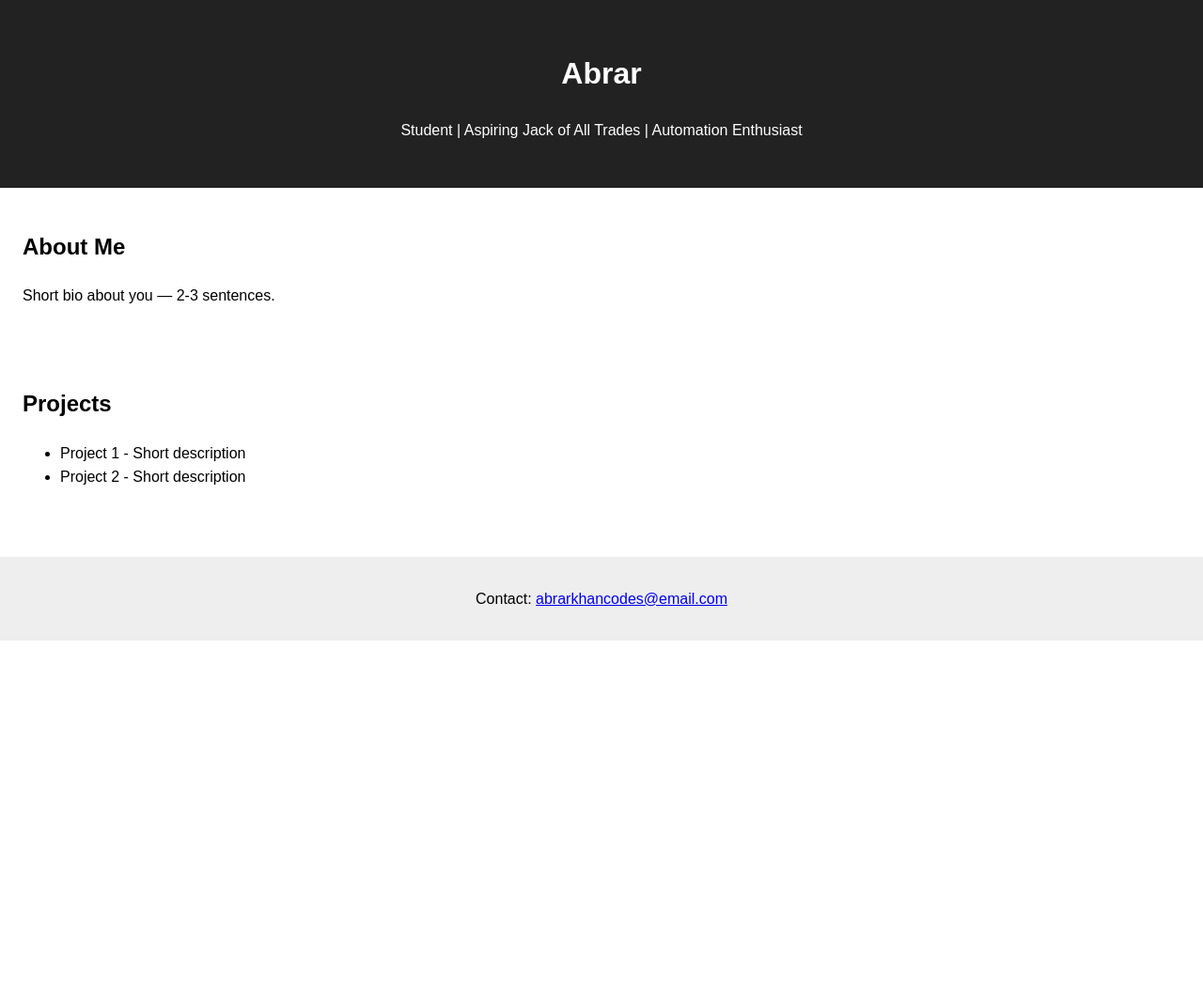
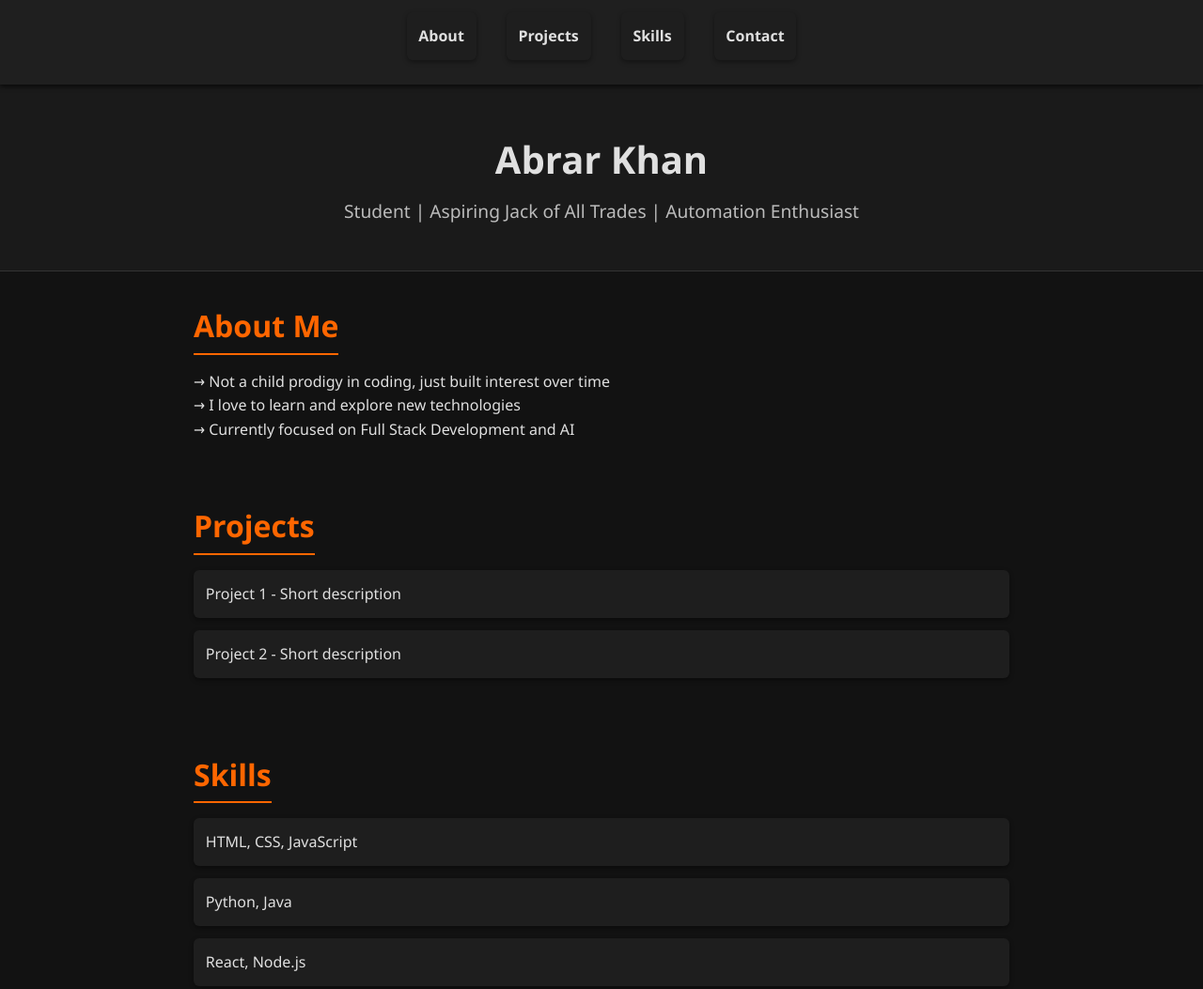
Before and after one commit to abrarkhancodes/my-portfolio, a plain HTML site: page index.html in a window 1280 px wide. Shown: the top 1053 px of the page at 94% size. Before the commit the page ends 800 px from the top, so only its background shows below. Drawn offline with Linux system fonts and the light colour scheme.

Commit message:
updated view mode and added scroll reveal

```diff
--- a/index.html
+++ b/index.html
@@ -3,21 +3,39 @@
 <head>
   <meta charset="UTF-8" />
   <meta name="viewport" content="width=device-width, initial-scale=1.0" />
-  <title>Welcome to my Portfolio</title>
+  <title>Abrar Khan | Portfolio</title>
   <link rel="stylesheet" href="style.css" />
 </head>
 <body>
+
+<!-- Navigation Bar -->
+<nav>
+  <ul>
+    <li><a href="#about">About</a></li>
+    <li><a href="#projects">Projects</a></li>
+    <li><a href="#skills">Skills</a></li>
+    <li><a href="#contact">Contact</a></li>
+  </ul>
+</nav>
+
+  <!-- Header -->
   <header>
-    <h1>Abrar</h1>
+    <h1>Abrar Khan</h1>
     <p>Student | Aspiring Jack of All Trades | Automation Enthusiast</p>
   </header>
 
-  <section>
+  <!-- About Section -->
+  <section id="about" class="reveal">
     <h2>About Me</h2>
-    <p>Short bio about you — 2-3 sentences.</p>
+    <p>
+      → Not a child prodigy in coding, just built interest over time<br>
+      → I love to learn and explore new technologies<br>
+      → Currently focused on Full Stack Development and AI
+    </p>
   </section>
 
-  <section>
+  <!-- Projects Section -->
+  <section id="projects" class="reveal">
     <h2>Projects</h2>
     <ul>
       <li>Project 1 - Short description</li>
@@ -25,8 +43,26 @@
     </ul>
   </section>
 
-  <footer>
-    <p>Contact: <a href="gmail.com">abrarkhancodes@email.com</a></p>
+  <!-- Skills Section -->
+  <section id="skills" class="reveal">
+    <h2>Skills</h2>
+    <ul>
+      <li>HTML, CSS, JavaScript</li>
+      <li>Python, Java</li>
+      <li>React, Node.js</li>
+      <li>AI and Machine Learning Basics</li>
+    </ul>
+  </section>
+
+  <!-- Footer -->
+  <footer id="contact" class="reveal">
+    <p>
+      Contact: <a href="mailto:abrarkhancodes@email.com">
+        abrarkhancodes@email.com
+      </a><br>
+      Built by yours truly, Abrar Khan
+    </p>
   </footer>
+<script src="script.js"></script>
 </body>
 </html>
--- a/script.js
+++ b/script.js
@@ -0,0 +1,25 @@
+// Smooth Scroll for Navbar Links
+document.querySelectorAll('nav a').forEach(anchor => {
+  anchor.addEventListener('click', function (e) {
+    e.preventDefault();
+    document.querySelector(this.getAttribute('href'))
+      .scrollIntoView({ behavior: 'smooth' });
+  });
+});
+// Reveal on Scroll
+function revealOnScroll() {
+  const reveals = document.querySelectorAll('.reveal');
+
+  reveals.forEach((element) => {
+    const windowHeight = window.innerHeight;
+    const revealTop = element.getBoundingClientRect().top;
+    const revealPoint = 100; // Trigger point from bottom of screen
+
+    if (revealTop < windowHeight - revealPoint) {
+      element.classList.add('active');
+    }
+  });
+}
+
+window.addEventListener('scroll', revealOnScroll);
+revealOnScroll(); // Trigger on load
--- a/style.css
+++ b/style.css
@@ -1,25 +1,139 @@
-/* style.css */
-body {
-  font-family: Arial, sans-serif;
+/* ===== RESET ===== */
+* {
   margin: 0;
   padding: 0;
+  box-sizing: border-box;
+}
+
+/* ===== GLOBAL STYLES ===== */
+body {
+  font-family: 'Segoe UI', Tahoma, sans-serif;
+  background-color: #121212; /* Dark grey background */
+  color: #e0e0e0; /* Light grey text */
   line-height: 1.6;
 }
 
-header {
-  background: #222;
-  color: #fff;
-  text-align: center;
-  padding: 2rem 0;
+/* ===== NAVIGATION ===== */
+nav {
+  position: sticky;
+  top: 0;
+  background: #1f1f1f; /* Slightly lighter than body */
+  padding: 0.8rem;
+  z-index: 1000;
+  box-shadow: 0 2px 5px rgba(0,0,0,0.7);
 }
 
-section {
-  padding: 1.5rem;
+nav ul {
+  list-style: none;
+  display: flex;
+  justify-content: center;
+  gap: 2rem;
 }
 
+nav a {
+  color: #e0e0e0;
+  text-decoration: none;
+  font-weight: bold;
+  font-size: 1rem;
+  transition: color 0.3s;
+}
+
+nav a:hover {
+  color: #ff6600; /* Accent color */
+}
+
+/* ===== HEADER ===== */
+header {
+  background: #1a1a1a;
+  text-align: center;
+  padding: 3rem 1rem;
+  border-bottom: 1px solid #333;
+}
+
+header h1 {
+  font-size: 2.5rem;
+  margin-bottom: 0.5rem;
+}
+
+header p {
+  font-size: 1.2rem;
+  color: #bbb;
+}
+
+/* ===== SECTIONS ===== */
+section {
+  max-width: 900px;
+  margin: auto;
+  padding: 2rem 1rem;
+}
+
+section h2 {
+  font-size: 2rem;
+  margin-bottom: 1rem;
+  color: #ff6600; /* Accent */
+  border-bottom: 2px solid #ff6600;
+  display: inline-block;
+  padding-bottom: 0.2rem;
+}
+
+/* ===== LISTS ===== */
+ul {
+  list-style: none;
+  padding-left: 0;
+}
+
+ul li {
+  background: #1e1e1e;
+  margin-bottom: 0.8rem;
+  padding: 0.8rem;
+  border-radius: 6px;
+  box-shadow: 0 2px 5px rgba(0,0,0,0.4);
+  transition: transform 0.2s ease;
+}
+
+ul li:hover {
+  transform: translateY(-3px);
+}
+
+/* ===== FOOTER ===== */
 footer {
-  background: #eee;
+  background: #1f1f1f;
+  color: #aaa;
   text-align: center;
-  padding: 1rem;
+  padding: 1.5rem 1rem;
   margin-top: 2rem;
+  border-top: 1px solid #333;
 }
+
+footer a {
+  color: #ff6600;
+  text-decoration: none;
+}
+
+footer a:hover {
+  text-decoration: underline;
+}
+
+/* ===== RESPONSIVE ===== */
+@media (max-width: 600px) {
+  header h1 {
+    font-size: 2rem;
+  }
+  header p {
+    font-size: 1rem;
+  }
+  nav ul {
+    gap: 1rem;
+  }
+}
+/* ===== REVEAL ANIMATION ===== */
+.reveal {
+  opacity: 0;
+  transform: translateY(40px);
+  transition: opacity 0.8s ease, transform 0.8s ease;
+}
+
+.reveal.active {
+  opacity: 1;
+  transform: translateY(0);
+}
```
Also changed, not shown: assets/profile.jpg (added), assets/project1.png (added), assets/project2.png (added).
